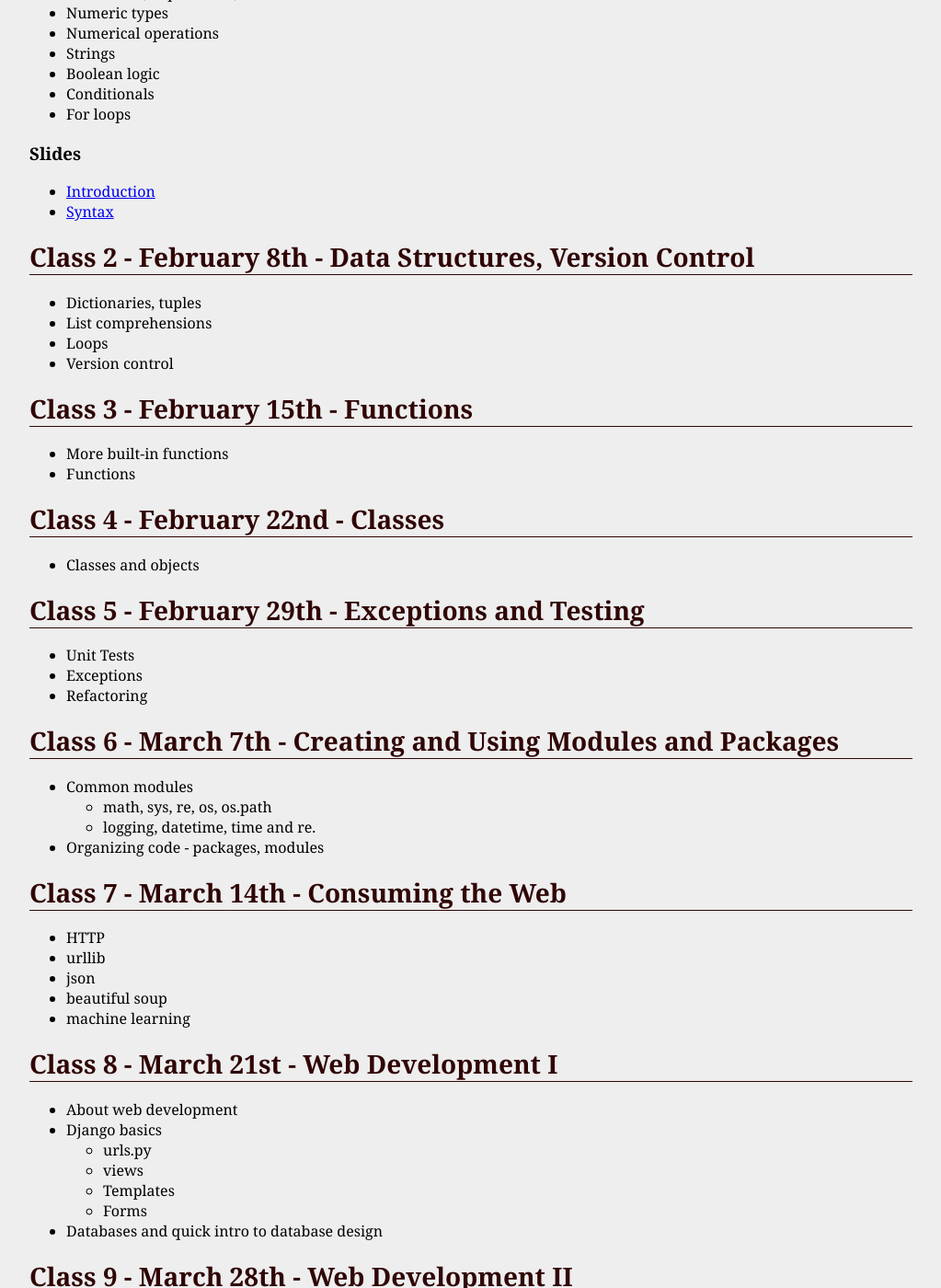
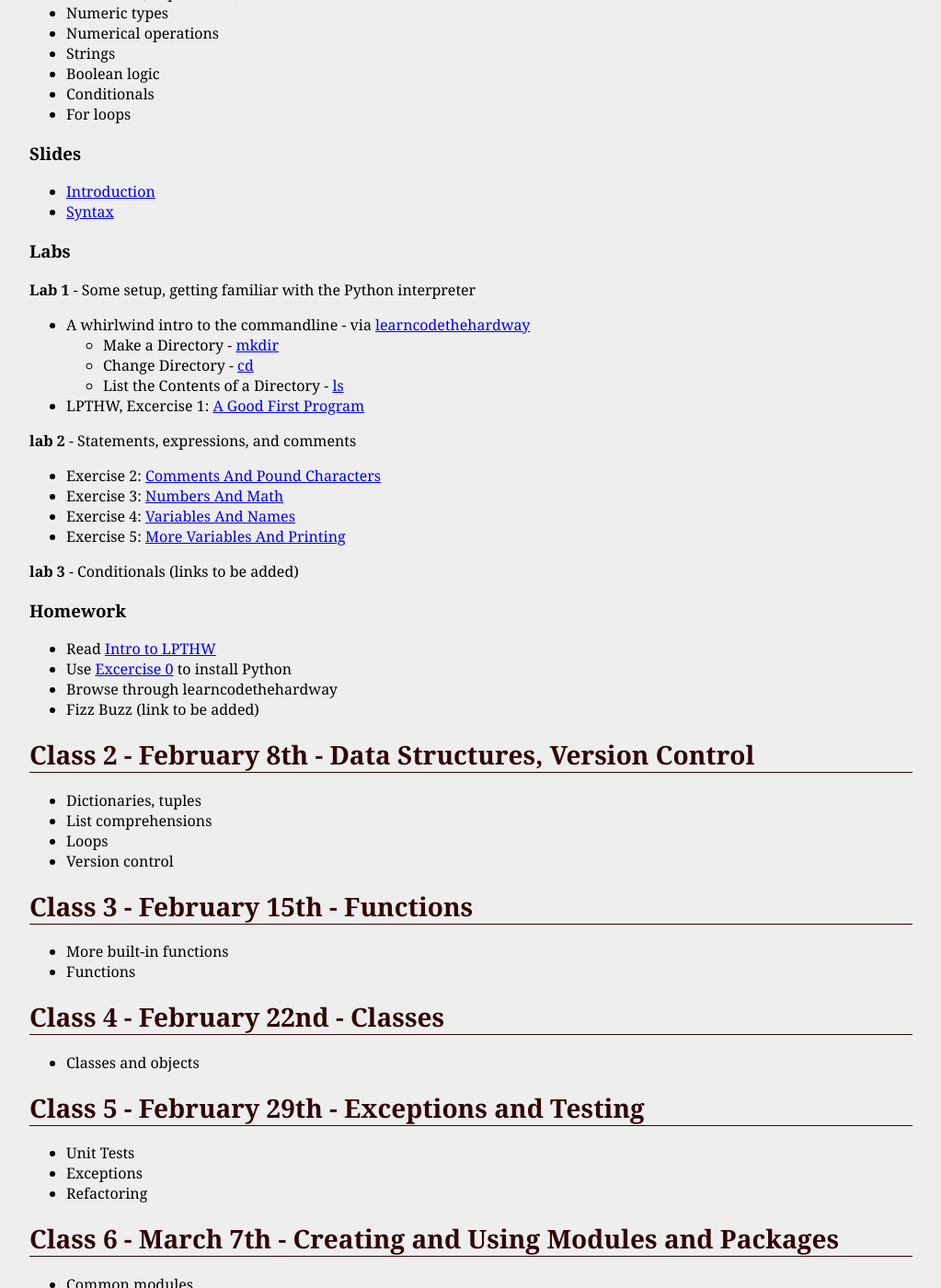
Before and after one commit to jversoza/MTEC2002, a Jekyll site: the page built from programming-foundations-2012-spring.markdown, in a window 1280 px wide and 1400 px high, scrolled down 403 px. Shown: the whole window at 92% size, without its empty margins (128-1151 px from the left). Built offline with Jekyll 4.4.1, drawn with Linux system fonts in a browser that asks for light colours; some of the changed text lies outside the part shown.

Commit message:
added labs and homework for class 1, some excercises and instructions still need more detail

```diff
--- a/programming-foundations-2012-spring.markdown
+++ b/programming-foundations-2012-spring.markdown
@@ -1,4 +1,5 @@
 ---
+
 layout: default
 title: MTEC2002 - Programming Foundations for Emerging Technology - Spring 2012
 nav-state: syllabus
@@ -19,6 +20,30 @@ Class 1 - February 1st - Introductions, Basic Types
 ###Slides
 * [Introduction](class1/slides/intro.html)
 * [Syntax](class1/slides/syntax.html)
+
+###Labs
+__Lab 1__ - Some setup, getting familiar with the Python interpreter
+
+* A whirlwind intro to the commandline - via [learncodethehardway](cli.learncodethehardway.org)
+	* Make a Directory - [mkdir](http://cli.learncodethehardway.org/book/cli-crash-coursech4.html#x9-250004)
+	* Change Directory - [cd](http://cli.learncodethehardway.org/book/cli-crash-coursech5.html#x10-290005)
+	* List the Contents of a Directory - [ls](http://cli.learncodethehardway.org/book/cli-crash-coursepa1.html#x8-24000I)
+* LPTHW, Excercise 1: [A Good First Program](http://learnpythonthehardway.org/book/ex1.html)
+
+__lab 2__ - Statements, expressions, and comments
+* Exercise 2: [Comments And Pound Characters](http://learnpythonthehardway.org/book/ex2.html)
+* Exercise 3: [Numbers And Math](http://learnpythonthehardway.org/book/ex3.html)
+* Exercise 4: [Variables And Names](http://learnpythonthehardway.org/book/ex4.html)
+* Exercise 5: [More Variables And Printing](http://learnpythonthehardway.org/book/ex5.html)
+
+__lab 3__ - Conditionals
+(links to be added)
+
+###Homework
+* Read [Intro to LPTHW](http://learnpythonthehardway.org/book/intro.html)
+* Use [Excercise 0](http://learnpythonthehardway.org/book/ex0.html) to install Python
+* Browse through learncodethehardway
+* Fizz Buzz (link to be added)
 
 
 Class 2 - February 8th - Data Structures, Version Control
@@ -51,7 +76,7 @@ Class 6 - March 7th - Creating and Using Modules and Packages
 =====
 * Common modules
 	* math, sys, re, os, os.path
-	* logging, datetime, time and re.
+	* logging, datetime, time and re
 * Organizing code - packages, modules
 
 
```
